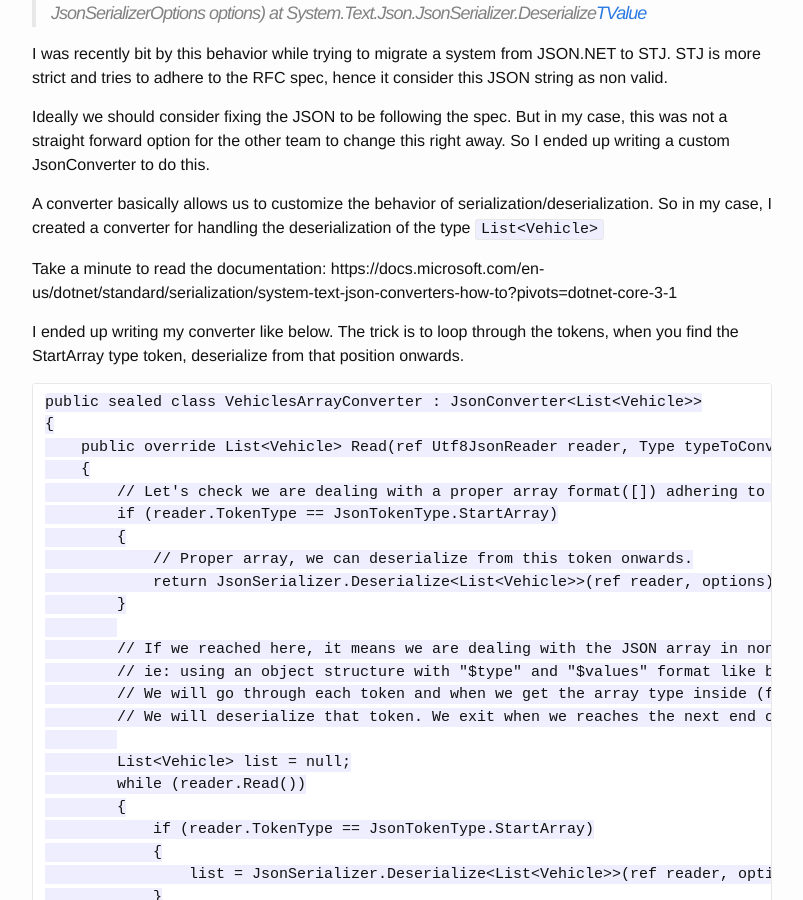
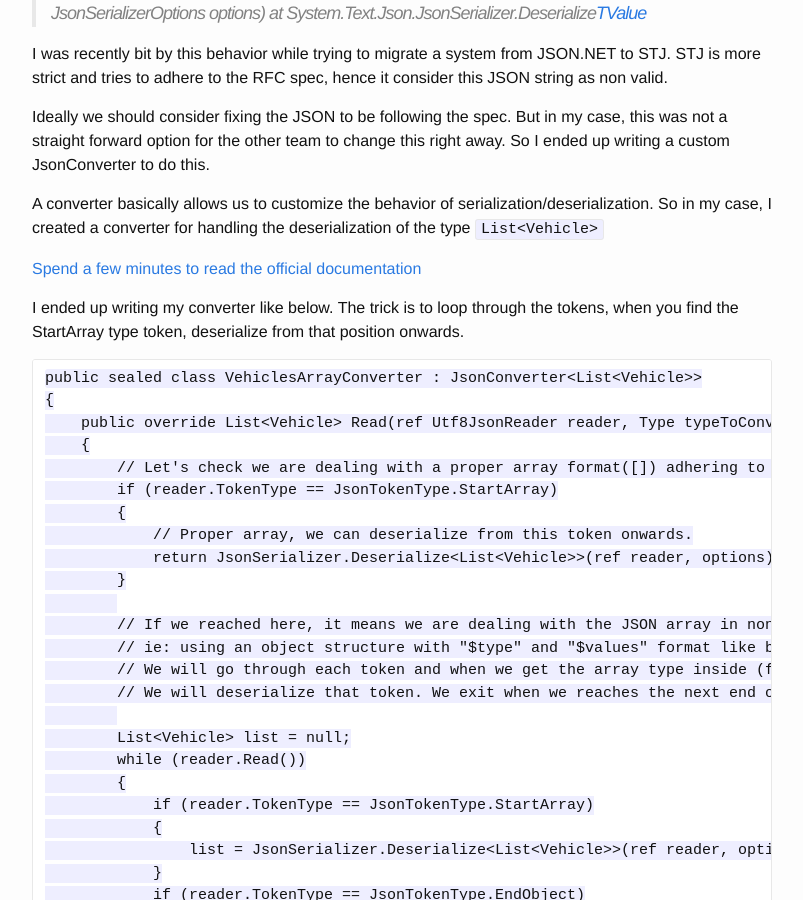
Before and after one commit to kshyju/techiesweb.net, a Jekyll site: the page built from _posts/2021-04-24-system_text_json-deserialize-json-array-in-type-and-value-format.md, in a window 1280 px wide and 900 px high, scrolled down 2273 px. Shown: the whole window, without its empty margins (238-1041 px from the left). Built offline with Jekyll 4.4.1, drawn with Linux system fonts in a browser that asks for light colours.

Commit message:
Fixed links to official documentation

```diff
--- a/_posts/2021-04-24-system_text_json-deserialize-json-array-in-type-and-value-format.md
+++ b/_posts/2021-04-24-system_text_json-deserialize-json-array-in-type-and-value-format.md
@@ -91,7 +91,7 @@ Ideally we should consider fixing the JSON to be following the spec. But in my c
 
 A converter basically allows us to customize the behavior of serialization/deserialization. So in my case, I created a converter for handling the deserialization of the type `List<Vehicle>`
 
-Take a minute to read the documentation: https://docs.microsoft.com/en-us/dotnet/standard/serialization/system-text-json-converters-how-to?pivots=dotnet-core-3-1
+[Spend a few minutes to read the official documentation](https://docs.microsoft.com/en-us/dotnet/standard/serialization/system-text-json-converters-how-to?pivots=dotnet-core-3-1)
 
 I ended up writing my converter like below. The trick is to loop through the tokens, when you find the StartArray type token, deserialize from that position onwards.
 
```
